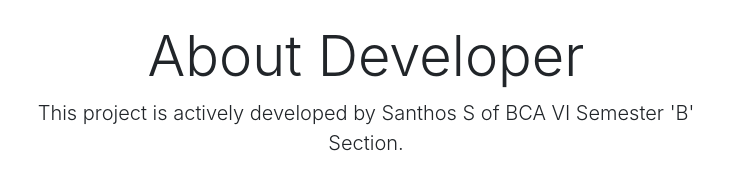
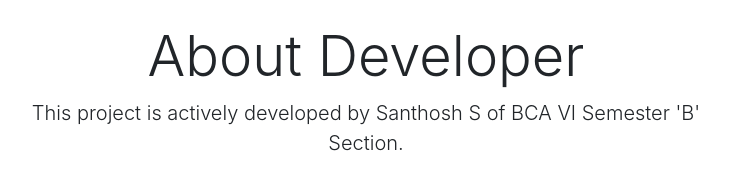
Before and after one commit to backstab319/Pharmacy-Management-System, a PHP site: page / in a window 1280 px wide. Shown: the part 1215-1397 px from the top of the page, without its empty margins (274-1003 px from the left). Run offline with PHP 8.4, Linux system fonts and the light colour scheme.

Commit message:
Update index.php

```diff
--- a/index.php
+++ b/index.php
@@ -114,7 +114,7 @@
 
     <div class="container col-lg-7 col-xl-7 text-justify text-center my-4" id="dev">
         <h1 class="display-4">About Developer</h1>
-        <p class="lead">This project is actively developed by Santhos S of BCA VI Semester 'B' Section.</p>
+        <p class="lead">This project is actively developed by Santhosh S of BCA VI Semester 'B' Section.</p>
     </div>
 
 
```
